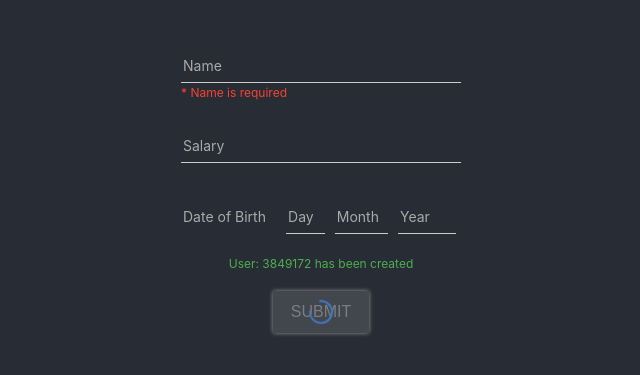
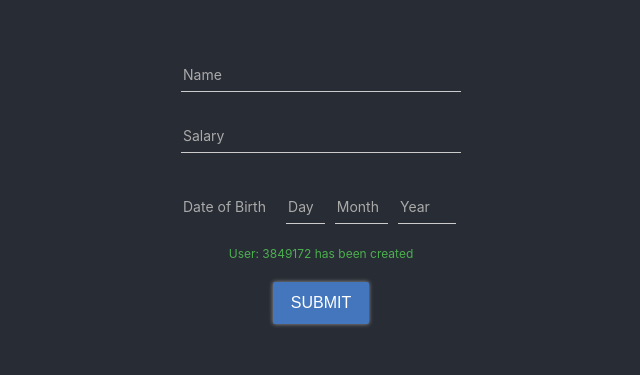
Before and after one commit to gonghaima/react-form, a React (Create React App) app: page / in a window 1280 px wide. Shown: the part 205-580 px from the top of the page, without its empty margins (319-959 px from the left). Built offline with nearby package versions, Linux system fonts and the light colour scheme.

Commit message:
status disabled

```diff
--- a/src/App.js
+++ b/src/App.js
@@ -1,16 +1,27 @@
-import React from 'react';
+import React, { useState } from 'react';
 import './App.scss';
 
+const STATUS = ["initial", "invalid", "valid", "loading"];
+
 function App() {
+  const [stats, setStatus] = useState(STATUS[0]);
+  const handleSubmit = e => {
+    e.preventDefault();
+    console.log(e);
+    setStatus(STATUS[3]);
+    setTimeout(() => {
+      setStatus(STATUS[0]);
+    }, 3000);
+  }
   return (
-    <div className="App" onSubmit={() => console.log('submitted value!')}>
+    <form className="App" onSubmit={handleSubmit}>
       <div className="form-field">
-        <input id="Name" type="text" placeholder="Name" />
+        <input id="Name" type="text" className={stats === STATUS[3] ? "disabled" : null} disabled={stats === STATUS[3]} placeholder="Name" />
         <label htmlFor="Name">Name</label>
-        <span className="helper-text" data-error="wrong" data-success="right">* Name is required</span>
+        {/* <span className="helper-text" data-error="wrong" data-success="right">* Name is required</span> */}
       </div>
       <div className="form-field">
-        <input id="Salary" type="number" placeholder="Salary" />
+        <input id="Salary" type="number" placeholder="Salary" className={stats === STATUS[3] ? "disabled" : null} disabled={stats === STATUS[3]} />
         <label htmlFor="Salary">Salary</label>
       </div>
       <div className="age">
@@ -18,28 +29,29 @@
           <label className="label">Date of Birth</label>
         </div>
         <div className="date">
-          <input id="birthdate" type="number" pattern="\d*" maxLength="2" placeholder="birthdate" />
+          <input id="birthdate" type="number" className={stats === STATUS[3] ? "disabled" : null} disabled={stats === STATUS[3]} pattern="\d*" maxLength="2" placeholder="birthdate" />
           <label htmlFor="birthdate">Day</label>
         </div>
         <div className="month">
-          <input id="birthmonth" type="number" placeholder="birthmonth" />
+          <input id="birthmonth" type="number" placeholder="birthmonth" className={stats === STATUS[3] ? "disabled" : null} disabled={stats === STATUS[3]} />
           <label htmlFor="birthmonth">Month</label>
         </div>
         <div className="year">
-          <input id="birthyear" type="number" placeholder="birthmonth" />
+          <input id="birthyear" type="number" placeholder="birthmonth" className={stats === STATUS[3] ? "disabled" : null} disabled={stats === STATUS[3]} />
           <label htmlFor="birthyear">Year</label>
         </div>
       </div>
       <span className="helper-text-success">User: 3849172 has been created</span>
       <div className="submit-field">
-        <button className="submit-button-disabled">Submit</button>
-        <div className="progress-wrapper">
-          <svg class="progress-svg" viewBox="22 22 44 44">
-            <circle class="progress-circle" cx="44" cy="44" r="20.2" fill="none" stroke-width="3.6"></circle>
+        {/* <button className="submit-button-disabled">Submit</button> */}
+        <button className={stats === STATUS[3] ? "submit-button-disabled" : "submit-button"}>Submit</button>
+        {stats === STATUS[3] && <div className="progress-wrapper">
+          <svg className="progress-svg" viewBox="22 22 44 44">
+            <circle className="progress-circle" cx="44" cy="44" r="20.2" fill="none" strokeWidth="3.6"></circle>
           </svg>
-        </div>
+        </div>}
       </div>
-    </div>
+    </form>
   );
 }
 
--- a/src/index.css
+++ b/src/index.css
@@ -10,7 +10,6 @@
 }
 
 input:-webkit-autofill, input:-webkit-autofill:hover, input:-webkit-autofill:focus, textarea:-webkit-autofill, textarea:-webkit-autofill:hover, textarea:-webkit-autofill:focus, select:-webkit-autofill, select:-webkit-autofill:hover, select:-webkit-autofill:focus {
-  border: none;
   caret-color: white;
   background-color: #bf6a0f52 !important;
   -webkit-text-fill-color: #fff;
```
